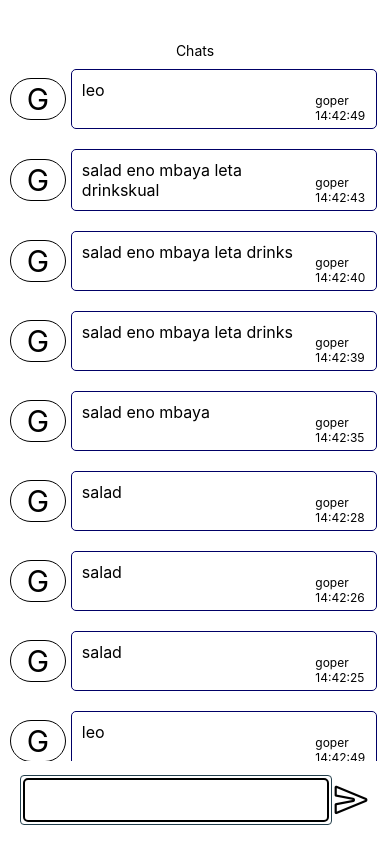
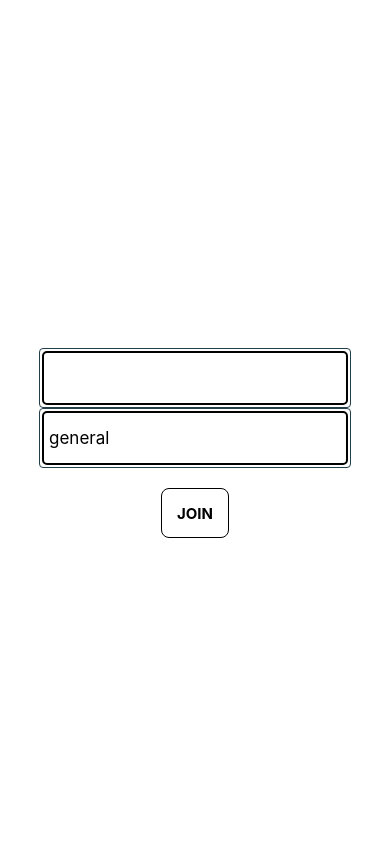
Before and after one commit to tigawanna/sockets-rn, a React Native app: screen / in a window 390 px wide. Built offline with nearby package versions, Linux system fonts and the light colour scheme.

Commit message:
can send messages

```diff
--- a/App.tsx
+++ b/App.tsx
@@ -2,21 +2,23 @@ import { StatusBar } from 'expo-status-bar';
 import { StyleSheet, Text, View } from 'react-native';
 import useChat from './utils/useChat';
 import Chats from './components/Chats';
+import JoinRoom from './components/JoinRoom';
 
 
 export default function App() {
   const {setRoom,user,setUser,room,messages,sendMessage,userExists,setUserExists} = useChat("genaral")
-  console.log("room ==== ",room,userExists)
+  console.log("messages ==== ",messages)
   return (
 
 
     <View style={styles.container}>
-      <View style={styles.status}>
-        <StatusBar style="auto" />
-        </View>
+    <View style={styles.status}>
+    <StatusBar style="auto" />
+    </View>
 
       <View style={styles.chats}>
-      <Chats/>
+      {userExists?<Chats user={user} messages={messages} sendMessage={sendMessage}/>:
+      <JoinRoom setUser={setUser} setUserExists={setUserExists}/>}
       </View>
       </View>
   );
--- a/components/ChatInput.tsx
+++ b/components/ChatInput.tsx
@@ -4,17 +4,27 @@ import React, { useState } from 'react';
 import Button from './CustomButton';
 import TextInput from './CustomInput';
 import { useFormik } from 'formik';
+import { makeTimeStamp } from './../utils/makeTime';
 
+interface Message{
+    message: string;
+    time: string;
+    user: string;
+  }
 interface ChatInputProps{
-
+    sendMessage: (message: Message) => void
+    user: { username: string; room: string;}
 }
 
-const ChatInput:React.FC<ChatInputProps> = () => {
+const ChatInput:React.FC<ChatInputProps> = ({sendMessage,user}) => {
 const [text, setText] = useState('');
 const { handleChange, handleSubmit, values } = useFormik({
     initialValues: { message:'' },
     onSubmit: values =>
-     { alert(`message: ${values.message}`)}
+     {
+     const new_message={message: values.message, time:makeTimeStamp(),user:user.username}
+    sendMessage(new_message)
+    }
   })
 
   return (
--- a/components/Chats.tsx
+++ b/components/Chats.tsx
@@ -119,12 +119,20 @@ const messagelist=[
         }
     }
 ]
+
+interface Message{
+    message: string;
+    time: string;
+    user: string;
+  }
 interface ChatsProps{
-
+user: { username: string; room: string;}
+messages:any
+sendMessage: (message:Message) => void
 }
 
-const Chats:React.FC<ChatsProps> = () => {
- const [messages, setMessges] = useState(messagelist);
+const Chats:React.FC<ChatsProps> = ({user,messages,sendMessage}) => {
+
   return (
     <View style={styles.container}>
       <Text>Chats</Text>
@@ -138,7 +146,7 @@ const Chats:React.FC<ChatsProps> = () => {
       )}
       />
       </View>
-     <View style={styles.form}><ChatInput/></View>
+     <View style={styles.form}><ChatInput sendMessage={sendMessage} user={user}/></View>
 
     </View>
   )
--- a/components/CustomButton.tsx
+++ b/components/CustomButton.tsx
@@ -3,25 +3,32 @@ import { TouchableOpacity, Text} from 'react-native';
 import { Ionicons as Icon } from '@expo/vector-icons';
 
 interface ButtonProps{
-icon:any
+label?:string
+icon?:any
 onPress?:any
 }
-export default function Button({ icon, onPress }:ButtonProps) {
+export default function Button({ label,icon, onPress }:ButtonProps) {
   return (
     <TouchableOpacity
       style={{
         borderRadius: 8,
-        height:"100%",
-        // width:'15%',
-        padding:2,
+        height:50,
+        borderColor:'black',
+        borderWidth:label?1:0,
+        borderStyle:'solid',
+        // width:'10%',
+        paddingHorizontal:15,
         justifyContent: 'center',
         alignItems: 'center',
 
       }}
       activeOpacity={0.7}
-      onPress={onPress}
-    >
-       <Icon name={icon} color={'black'} size={35}/>
+      onPress={onPress}>
+
+        {label?<Text style={{fontSize:15 , fontWeight:'bold',color:'black'}}>{label}</Text>:
+        icon?<Icon name={icon} color={'black'} size={35}/>:
+         <Text style={{fontSize:15 , fontWeight:'bold',color:'black'}}>Done</Text>}
+
     </TouchableOpacity>
   );
 }
--- a/components/CustomInput.tsx
+++ b/components/CustomInput.tsx
@@ -10,7 +10,7 @@ export default function TextInput({ ...otherProps }:any) {
       style={{
         flexDirection: 'row',
         alignItems: 'center',
-        height: "100%",
+        height: 60,
         width: "80%",
         borderRadius: 4,
         borderColor: validationColor,
@@ -30,6 +30,7 @@ export default function TextInput({ ...otherProps }:any) {
                 borderStyle:'solid',
                 borderRadius:5,
                 padding:5,
+                fontSize:17
 
               }}
           underlineColorAndroid='transparent'
--- a/components/JoinRoom.tsx
+++ b/components/JoinRoom.tsx
@@ -6,15 +6,19 @@ import TextInput from './CustomInput';
 import { storeLocalStorageData } from './../utils/storage';
 
 interface JoinRoomProps{
-
+  setUser: React.Dispatch<any>
+  setUserExists: React.Dispatch<React.SetStateAction<boolean>>
 }
-const JoinRoom: React.FC<JoinRoomProps> = () => {
+const JoinRoom: React.FC<JoinRoomProps> = ({setUser,setUserExists}) => {
 
 
 const { handleChange, handleSubmit, values } = useFormik({
     initialValues: { username:'',room:'general' },
     onSubmit: values =>{
      storeLocalStorageData(values)
+     setUser(values)
+     setUserExists(true)
+
     }
 
   })
@@ -24,7 +28,11 @@ const { handleChange, handleSubmit, values } = useFormik({
     <View style={styles.inputbutton}>
    <TextInput onChangeText={handleChange('username')} value={values.username}/>
    <TextInput onChangeText={handleChange('room')} value={values.room}/>
-   <Button onPress={handleSubmit} icon="md-send-outline" />
+
+   <View style={styles.button}>
+   <Button onPress={handleSubmit} label="JOIN" />
+   </View>
+
    </View>
 </View>
   )
@@ -34,17 +42,22 @@ export default JoinRoom
 
 const styles = StyleSheet.create({
   container:{
+    flex:1,
     width:'100%',
-    height:50
-
+    height:"100%",
+    flexDirection:'column',
    },
  inputbutton:{
  flex:1,
- flexDirection:'row',
+ height:60,
+ flexDirection:'column',
  justifyContent:'center',
  alignItems:'center',
  width:'100%'
+}
+,
+button:{
+marginTop:20
+ }
 
-
-   }
 })
--- a/utils/useChat.ts
+++ b/utils/useChat.ts
@@ -31,7 +31,7 @@ const useChat = (roomId:string) => {
     aUser = localdata
     setUser(aUser)
     setUserExists(true)
-    socketRef.current = socketIOClient(prodUrl, {
+    socketRef.current = socketIOClient(lanUrl, {
       query: { room:aUser.room,user:aUser.username },
         transports: ["websocket"],
         withCredentials: true,
@@ -46,7 +46,7 @@ const useChat = (roomId:string) => {
 
 
 socketRef.current?.on(NEW_MESSAGE_ADDAED, (msg:any) => {
-    // console.log("new message  added==== ",msg)
+    console.log("new message  added==== ",msg)
     setMessages((prev: any) => [msg,...prev]);
   });
 
```
